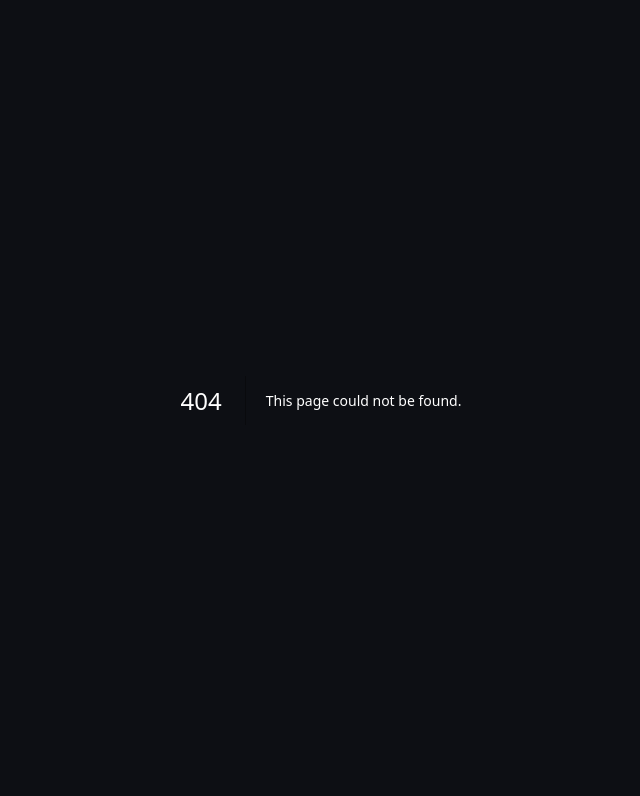
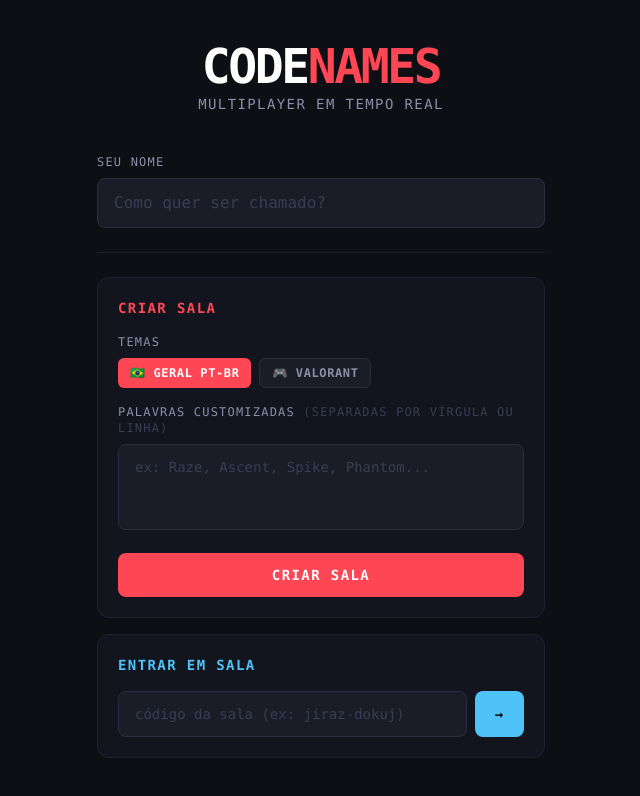
Before and after one commit to cristianolimapsd-stack/codename, a Next.js app: page /room/1 in a window 1280 px wide. Before the commit this address had no page. Shown: the top 796 px of the page, without its empty margins (319-959 px from the left). Built offline with nearby package versions, Linux system fonts and the light colour scheme; no server answers.

Commit message:
Create page.tsx

```diff
--- /dev/null
+++ b/app/room/[id]/page.tsx
@@ -0,0 +1,181 @@
+'use client'
+import { useState } from 'react'
+import { useRouter } from 'next/navigation'
+import { supabase } from '@/lib/supabase'
+import { createInitialState } from '@/lib/gameLogic'
+
+function generateRoomId() {
+  const chars = 'abcdefghijklmnopqrstuvwxyz'
+  const word = () => Array.from({ length: 5 }, () => chars[Math.floor(Math.random() * chars.length)]).join('')
+  return `${word()}-${word()}`
+}
+
+export default function Home() {
+  const router = useRouter()
+  const [name, setName] = useState('')
+  const [joinCode, setJoinCode] = useState('')
+  const [themes, setThemes] = useState<string[]>(['geral'])
+  const [customWords, setCustomWords] = useState('')
+  const [loading, setLoading] = useState(false)
+  const [error, setError] = useState('')
+
+  const toggleTheme = (t: string) => {
+    setThemes(prev => prev.includes(t) ? prev.filter(x => x !== t) : [...prev, t])
+  }
+
+  const handleCreate = async () => {
+    if (!name.trim()) return setError('Digite seu nome!')
+    if (themes.length === 0) return setError('Selecione ao menos um tema!')
+    setLoading(true)
+    setError('')
+    try {
+      const roomId = generateRoomId()
+      const custom = customWords.split(/[\n,]+/).map(w => w.trim()).filter(Boolean)
+      const state = createInitialState(themes, custom)
+
+      const { error: roomErr } = await supabase.from('rooms').insert({ id: roomId, state })
+      if (roomErr) throw roomErr
+
+      const playerId = crypto.randomUUID()
+      localStorage.setItem(`codenames_player_${roomId}`, JSON.stringify({ id: playerId, name }))
+
+      const { error: playerErr } = await supabase.from('players').insert({
+        id: playerId,
+        room_id: roomId,
+        name,
+        team: 'spectator',
+        role: 'operative',
+      })
+      if (playerErr) throw playerErr
+
+      router.push(`/room/${roomId}`)
+    } catch (e: any) {
+      setError(e.message || 'Erro ao criar sala')
+      setLoading(false)
+    }
+  }
+
+  const handleJoin = async () => {
+    if (!name.trim()) return setError('Digite seu nome!')
+    if (!joinCode.trim()) return setError('Digite o código da sala!')
+    setLoading(true)
+    setError('')
+    try {
+      const roomId = joinCode.trim().toLowerCase()
+      const { data, error: roomErr } = await supabase.from('rooms').select('id').eq('id', roomId).single()
+      if (roomErr || !data) throw new Error('Sala não encontrada!')
+
+      const playerId = crypto.randomUUID()
+      localStorage.setItem(`codenames_player_${roomId}`, JSON.stringify({ id: playerId, name }))
+
+      await supabase.from('players').insert({
+        id: playerId,
+        room_id: roomId,
+        name,
+        team: 'spectator',
+        role: 'operative',
+      })
+
+      router.push(`/room/${roomId}`)
+    } catch (e: any) {
+      setError(e.message || 'Erro ao entrar na sala')
+      setLoading(false)
+    }
+  }
+
+  return (
+    <main className="min-h-screen bg-[#0d0f14] text-white flex flex-col items-center justify-center px-4 font-mono">
+      <div className="w-full max-w-md">
+        {/* Logo */}
+        <div className="text-center mb-10">
+          <h1 className="text-5xl font-black tracking-tighter text-white mb-1">
+            CODE<span className="text-[#ff4655]">NAMES</span>
+          </h1>
+          <p className="text-[#8b8fa8] text-sm tracking-widest uppercase">Multiplayer em tempo real</p>
+        </div>
+
+        {/* Name */}
+        <div className="mb-6">
+          <label className="block text-xs text-[#8b8fa8] uppercase tracking-widest mb-2">Seu nome</label>
+          <input
+            value={name}
+            onChange={e => setName(e.target.value)}
+            placeholder="Como quer ser chamado?"
+            className="w-full bg-[#1a1d27] border border-[#2a2d3e] rounded-lg px-4 py-3 text-white placeholder-[#3a3d52] focus:outline-none focus:border-[#ff4655] transition-colors"
+          />
+        </div>
+
+        {/* Divider */}
+        <div className="border-t border-[#1e2130] my-6" />
+
+        {/* CREATE ROOM */}
+        <div className="bg-[#12141e] border border-[#1e2130] rounded-xl p-5 mb-4">
+          <h2 className="text-sm uppercase tracking-widest text-[#ff4655] font-bold mb-4">Criar Sala</h2>
+
+          {/* Themes */}
+          <label className="block text-xs text-[#8b8fa8] uppercase tracking-widest mb-2">Temas</label>
+          <div className="flex gap-2 flex-wrap mb-4">
+            {['geral', 'valorant'].map(t => (
+              <button
+                key={t}
+                onClick={() => toggleTheme(t)}
+                className={`px-3 py-1.5 rounded-md text-xs font-bold uppercase tracking-wider transition-all ${
+                  themes.includes(t)
+                    ? 'bg-[#ff4655] text-white'
+                    : 'bg-[#1a1d27] text-[#8b8fa8] border border-[#2a2d3e] hover:border-[#ff4655]'
+                }`}
+              >
+                {t === 'geral' ? '🇧🇷 Geral PT-BR' : '🎮 Valorant'}
+              </button>
+            ))}
+          </div>
+
+          {/* Custom words */}
+          <label className="block text-xs text-[#8b8fa8] uppercase tracking-widest mb-2">
+            Palavras customizadas <span className="text-[#3a3d52]">(separadas por vírgula ou linha)</span>
+          </label>
+          <textarea
+            value={customWords}
+            onChange={e => setCustomWords(e.target.value)}
+            placeholder="ex: Raze, Ascent, Spike, Phantom..."
+            rows={3}
+            className="w-full bg-[#1a1d27] border border-[#2a2d3e] rounded-lg px-4 py-3 text-white placeholder-[#3a3d52] focus:outline-none focus:border-[#ff4655] transition-colors resize-none text-sm mb-4"
+          />
+
+          <button
+            onClick={handleCreate}
+            disabled={loading}
+            className="w-full bg-[#ff4655] hover:bg-[#e03040] text-white font-black py-3 rounded-lg tracking-widest uppercase text-sm transition-colors disabled:opacity-50"
+          >
+            {loading ? 'Criando...' : 'Criar Sala'}
+          </button>
+        </div>
+
+        {/* JOIN ROOM */}
+        <div className="bg-[#12141e] border border-[#1e2130] rounded-xl p-5">
+          <h2 className="text-sm uppercase tracking-widest text-[#4fc3f7] font-bold mb-4">Entrar em Sala</h2>
+          <div className="flex gap-2">
+            <input
+              value={joinCode}
+              onChange={e => setJoinCode(e.target.value)}
+              onKeyDown={e => e.key === 'Enter' && handleJoin()}
+              placeholder="código da sala (ex: jiraz-dokuj)"
+              className="flex-1 bg-[#1a1d27] border border-[#2a2d3e] rounded-lg px-4 py-3 text-white placeholder-[#3a3d52] focus:outline-none focus:border-[#4fc3f7] transition-colors text-sm"
+            />
+            <button
+              onClick={handleJoin}
+              disabled={loading}
+              className="bg-[#4fc3f7] hover:bg-[#29b6f6] text-[#0d0f14] font-black px-5 rounded-lg uppercase text-sm tracking-wider transition-colors disabled:opacity-50"
+            >
+              →
+            </button>
+          </div>
+        </div>
+
+        {error && (
+          <p className="text-[#ff4655] text-sm text-center mt-4">{error}</p>
+        )}
+      </div>
+    </main>
+  )
+}
```
